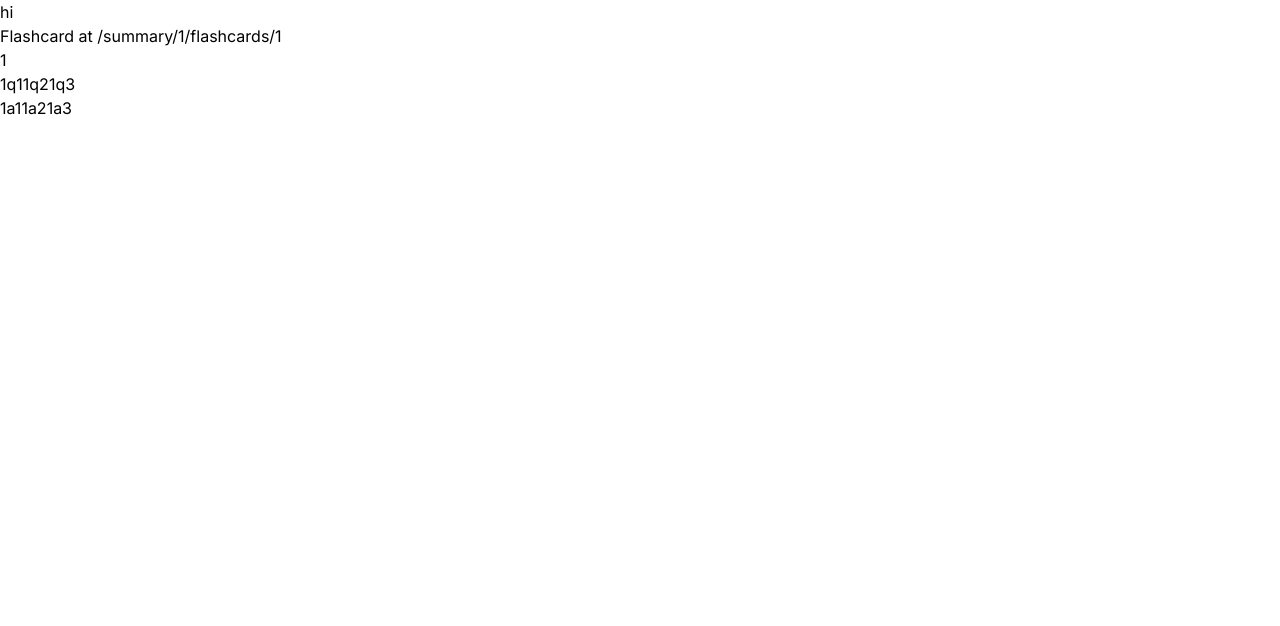
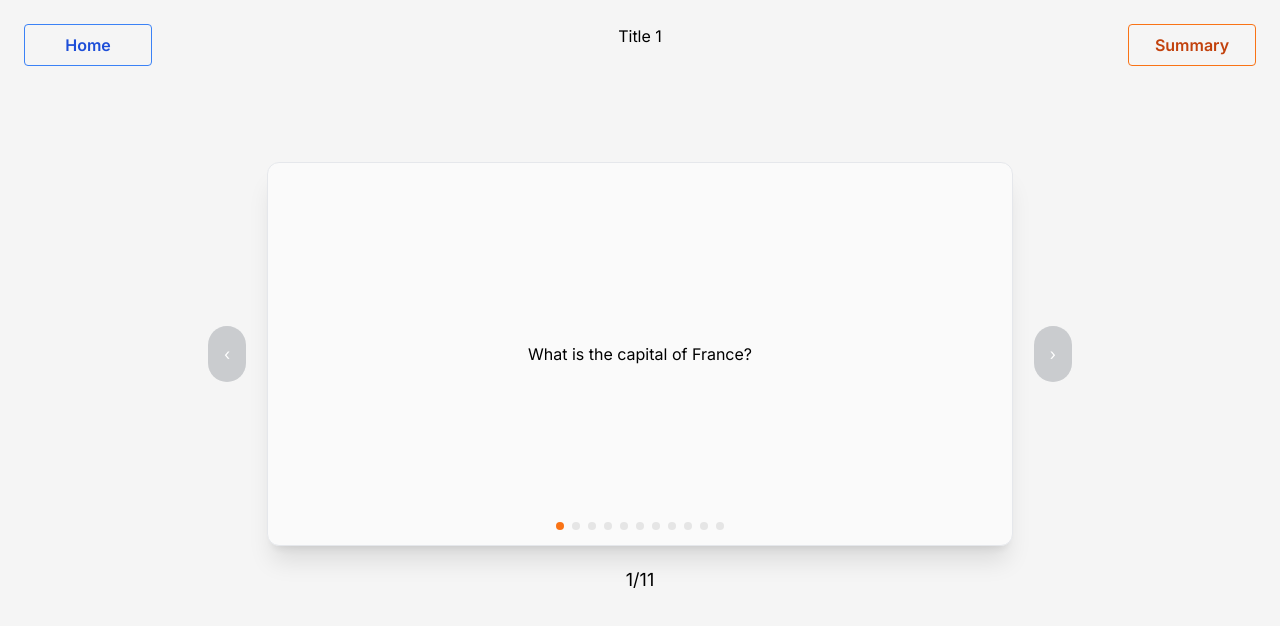
Before and after one commit to joeyz11/lecture_summary_app, a Next.js app: page /summary/1/flashcards/1 in a window 1280 px wide. Shown: the top 626 px of the page. Built offline with nearby package versions, Linux system fonts and the light colour scheme.

Commit message:
navigation and flashcard animation complete

```diff
--- a/src/app/home/page.js
+++ b/src/app/home/page.js
@@ -1,6 +1,6 @@
 import { SignOutButton } from "../../components/authButtons";
 import UploadBox from "../../components/uploadBox";
-import { test_audio, test_flashcard } from "./test";
+import { test_audio } from "./test";
 import Card from "@/components/card";
 import { getSession } from "../../../utils/auth";
 
--- a/src/app/home/test.js
+++ b/src/app/home/test.js
@@ -136,56 +136,91 @@ export const test_audio = [
 export const test_flashcard = [
     {
         flashcard_set_id: 1,
-        question_set: ["1q1", "1q2", "1q3"],
-        answer_set: ["1a1", "1a2", "1a3"],
+        title: "Title 1",
+        question_set: [
+            "What is the capital of France?",
+            "What is the largest planet in our solar system?",
+            "Who wrote 'To Kill a Mockingbird'?",
+            "What is the chemical symbol for gold?",
+            "Who painted the Mona Lisa?",
+            "What is the smallest prime number?",
+            "What is the powerhouse of the cell?",
+            "Who was the first President of the United States?",
+            "What is the speed of light in vacuum?",
+            "What is the hardest natural substance on Earth?",
+            "What is the main ingredient in traditional Japanese miso soup?",
+        ],
+        answer_set: [
+            "Paris",
+            "Jupiter",
+            "Harper Lee",
+            "Au",
+            "Leonardo da Vinci",
+            "2",
+            "Mitochondria",
+            "George Washington",
+            "299,792,458 meters per second",
+            "Diamond",
+            "Miso paste",
+        ],
     },
     {
         flashcard_set_id: 2,
+        title: "Title 2",
         question_set: ["2q1", "2q2", "2q3"],
         answer_set: ["2a1", "2a2", "2a3"],
     },
     {
         flashcard_set_id: 3,
+        title: "Title 3",
         question_set: ["3q1", "3q2", "3q3"],
         answer_set: ["3a1", "3a2", "3a3"],
     },
     {
         flashcard_set_id: 4,
+        title: "Title 4",
         question_set: ["4q1", "4q2", "4q3"],
         answer_set: ["4a1", "4a2", "4a3"],
     },
     {
         flashcard_set_id: 5,
+        title: "Title 5",
         question_set: ["5q1", "5q2", "5q3"],
         answer_set: ["5a1", "5a2", "5a3"],
     },
     {
         flashcard_set_id: 6,
+        title: "Title 6",
         question_set: ["6q1", "6q2", "6q3"],
         answer_set: ["6a1", "6a2", "6a3"],
     },
     {
         flashcard_set_id: 7,
+        title: "Title 7",
         question_set: ["7q1", "7q2", "7q3"],
         answer_set: ["7a1", "7a2", "7a3"],
     },
     {
         flashcard_set_id: 8,
+        title: "Title 8",
         question_set: ["8q1", "8q2", "8q3"],
         answer_set: ["8a1", "8a2", "8a3"],
     },
     {
         flashcard_set_id: 9,
+        title: "Title 9",
         question_set: ["9q1", "9q2", "9q3"],
         answer_set: ["9a1", "9a2", "9a3"],
     },
     {
         flashcard_set_id: 10,
+        title: "Title 10",
         question_set: ["10q1", "10q2", "10q3"],
         answer_set: ["10a1", "10a2", "10a3"],
     },
     {
         flashcard_set_id: 11,
+        title: "Title 11",
         question_set: ["11q1", "11q2", "11q3"],
         answer_set: ["11a1", "11a2", "11a3"],
     },
--- a/src/app/summary/[slug]/flashcards/[flashcard_slug]/page.js
+++ b/src/app/summary/[slug]/flashcards/[flashcard_slug]/page.js
@@ -1,22 +1,57 @@
 "use client";
 
 import { test_flashcard } from "@/app/home/test";
-import { usePathname } from "next/navigation";
+import { usePathname, useRouter } from "next/navigation";
+import Slider from "@/components/slider";
 
-export default async function FlashcardPage() {
+export default function FlashcardPage() {
+    const router = useRouter();
     const pathname = usePathname();
+    const audio_id = pathname.split("/")[2];
     const flashcard_set_id = pathname.split("/")[4];
-    const flashcard = test_flashcard.filter(
+    const flashcards = test_flashcard.filter(
         (obj) => obj.flashcard_set_id.toString() === flashcard_set_id
     )[0];
 
+    const zip = (arr1, arr2) => {
+        const maxLength = Math.max(arr1.length, arr2.length);
+        const zipped = [];
+        for (let i = 0; i < maxLength; i++) {
+            zipped.push([arr1[i], arr2[i]]);
+        }
+        return zipped;
+    };
+
+    const QandA = zip(flashcards.question_set, flashcards.answer_set);
+
+    const handleHome = () => {
+        router.push("/home");
+    };
+
+    const handleSummary = () => {
+        router.push(`/summary/${audio_id}`);
+    };
+
     return (
-        <div className="flex flex-col">
-            <p>hi</p>
-            <div>Flashcard at {pathname}</div>
-            <div>{flashcard.flashcard_set_id}</div>
-            <div>{flashcard.question_set}</div>
-            <div>{flashcard.answer_set}</div>
+        <div className="flex flex-col p-6 h-screen bg-neutral-100">
+            <div className="flex flex-row justify-between">
+                <button
+                    onClick={handleHome}
+                    className="w-32 bg-transparent hover:bg-blue-500 text-blue-700 font-semibold hover:text-white py-2 px-4 border border-blue-500 hover:border-transparent rounded"
+                >
+                    Home
+                </button>
+                <div className="text-center">{flashcards.title}</div>
+                <button
+                    onClick={handleSummary}
+                    className="w-32 bg-transparent hover:bg-orange-500 text-orange-700 font-semibold hover:text-white py-2 px-4 border border-orange-500 hover:border-transparent rounded"
+                >
+                    Summary
+                </button>
+            </div>
+            <div className="flex justify-center items-center">
+                <Slider flashcards={QandA} />
+            </div>
         </div>
     );
 }
--- a/src/app/summary/[slug]/page.js
+++ b/src/app/summary/[slug]/page.js
@@ -1,27 +1,51 @@
 "use client";
 
 import { test_audio } from "../../home/test";
-import { usePathname } from "next/navigation";
+import { usePathname, useRouter } from "next/navigation";
 
 export default function SummaryPage() {
+    const router = useRouter();
     const pathname = usePathname();
     const audio_id = pathname.split("/")[2];
     const audio = test_audio.filter(
         (obj) => obj.audio_id.toString() === audio_id
     )[0];
     console.log("audio", audio);
+    // <div>{audio.user_id}</div>
+    // <div>{audio.audio_id}</div>
+    // <div>{audio.audio_link}</div>
+    // <div>{audio.flashcard_set_id}</div>
+    const handleHome = () => {
+        router.push("/home");
+    };
+
+    const handleFlashcard = () => {
+        router.push(
+            `/summary/${audio.audio_id}/flashcards/${audio.flashcard_set_id}`
+        );
+    };
 
     return (
-        <div className="flex flex-col">
-            <div>summary at {pathname}</div>
-            <div>{audio.user_id}</div>
-            <div>{audio.audio_id}</div>
-            <div>{audio.title}</div>
-            <div>{audio.desciption}</div>
-            <div>{audio.audio_link}</div>
+        <div className="flex flex-col p-6 h-screen bg-neutral-100">
+            <div className="flex flex-row justify-between">
+                <button
+                    onClick={handleHome}
+                    className="w-32 bg-transparent hover:bg-blue-500 text-blue-700 font-semibold hover:text-white py-2 px-4 border border-blue-500 hover:border-transparent rounded"
+                >
+                    Home
+                </button>
+                <div className="text-center">{audio.title}</div>
+                <button
+                    onClick={handleFlashcard}
+                    className="w-32 bg-transparent hover:bg-orange-500 text-orange-700 font-semibold hover:text-white py-2 px-4 border border-orange-500 hover:border-transparent rounded"
+                >
+                    Flashcards!
+                </button>
+            </div>
+            <div className="text-center">play audio here</div>
+            <div className="text-center">{audio.description}</div>
             <div>{audio.transcription}</div>
             <div>{audio.summary}</div>
-            <div>{audio.flashcard_set_id}</div>
         </div>
     );
 }
--- /dev/null
+++ b/src/components/flipcard.js
@@ -0,0 +1,45 @@
+import { useState, useEffect } from "react";
+
+export default function FlipCard({ frontText, backText, currentIndex }) {
+    const [isFlipped, setIsFlipped] = useState(false);
+
+    const toggleFlip = () => {
+        setIsFlipped(!isFlipped);
+    };
+
+    useEffect(() => {
+        const timer = setTimeout(() => {
+            resetFlip();
+        }, 500);
+
+        return () => clearTimeout(timer);
+    }, [currentIndex]);
+
+    const resetFlip = () => {
+        setIsFlipped(false);
+    };
+
+    return (
+        <div className="flex items-center justify-center w-full h-auto">
+            <div className="group h-96 w-5/6 cursor-pointer [perspective:1000px]">
+                <div
+                    className={`relative bg-neutral-50 border h-full w-full rounded-xl shadow-xl transition-all duration-500 [transform-style:preserve-3d] ${
+                        isFlipped ? "[transform:rotateY(180deg)]" : ""
+                    }`}
+                    onClick={toggleFlip}
+                >
+                    <div className="absolute inset-0 [backface-visibility:hidden]">
+                        <div className="flex min-h-full flex-col items-center justify-center">
+                            {frontText}
+                        </div>
+                    </div>
+                    <div className="absolute inset-0 [backface-visibility:hidden] h-full w-full rounded-xl [transform-style:preserve-3d] [transform:rotateY(180deg)]">
+                        <div className="flex min-h-full flex-col items-center justify-center">
+                            {backText}
+                        </div>
+                    </div>
+                </div>
+            </div>
+        </div>
+    );
+}
--- /dev/null
+++ b/src/components/slider.js
@@ -0,0 +1,68 @@
+import { useState } from "react";
+import FlipCard from "./flipcard";
+
+export default function Slider({ flashcards }) {
+    const [currentIndex, setCurrentIndex] = useState(0);
+
+    const goToPrevious = () => {
+        setCurrentIndex((prevIndex) =>
+            prevIndex === 0 ? flashcards.length - 1 : prevIndex - 1
+        );
+    };
+
+    const goToNext = () => {
+        setCurrentIndex((prevIndex) =>
+            prevIndex === flashcards.length - 1 ? 0 : prevIndex + 1
+        );
+    };
+
+    return (
+        <div className="relative my-24 w-full max-w-4xl mx-auto">
+            <div className="overflow-x-clip">
+                <div
+                    className="flex transition-transform duration-700 ease-in-out"
+                    style={{ transform: `translateX(-${currentIndex * 100}%)` }}
+                >
+                    {flashcards.map((flashcard, index) => (
+                        <div key={index} className="min-w-full relative">
+                            <FlipCard
+                                frontText={flashcard[0]}
+                                backText={flashcard[1]}
+                                currentIndex={currentIndex}
+                            />
+                            <div className="absolute -bottom-12 left-1/2 -translate-x-1/2 text-black">
+                                <h2 className="text-lg">{`${index + 1}/${
+                                    flashcards.length
+                                }`}</h2>
+                            </div>
+                        </div>
+                    ))}
+                </div>
+            </div>
+            <button
+                onClick={goToPrevious}
+                className="absolute top-1/2 left-4 transform -translate-y-1/2 p-4 bg-gray-800 bg-opacity-20 hover:bg-opacity-30 hover:scale-125 duration-300 rounded-full text-white"
+            >
+                ‹
+            </button>
+            <button
+                onClick={goToNext}
+                className="absolute top-1/2 right-4 transform -translate-y-1/2 p-4 bg-gray-800 bg-opacity-20 hover:bg-opacity-30 hover:scale-125 duration-300 rounded-full text-white"
+            >
+                ›
+            </button>
+            <div className="absolute bottom-4 left-1/2 transform -translate-x-1/2 flex space-x-2">
+                {flashcards.map((_, index) => (
+                    <div
+                        key={index}
+                        className={`w-2 h-2 rounded-full ${
+                            currentIndex === index
+                                ? "bg-orange-500"
+                                : "bg-neutral-200"
+                        }`}
+                    ></div>
+                ))}
+            </div>
+        </div>
+    );
+}
--- a/src/components/uploadBox.js
+++ b/src/components/uploadBox.js
@@ -44,6 +44,7 @@ export default function UploadBox() {
             <input
                 type="text"
                 placeholder="Title"
+                id="title"
                 value={title}
                 onChange={handleTitleChange}
                 className="mb-4 px-4 py-2 border border-gray-300 rounded-md w-full"
@@ -51,6 +52,7 @@ export default function UploadBox() {
             <input
                 type="text"
                 placeholder="Short description"
+                id="description"
                 value={description}
                 onChange={handleDescriptionChange}
                 className="mb-4 px-4 py-2 border border-gray-300 rounded-md w-full"
```
